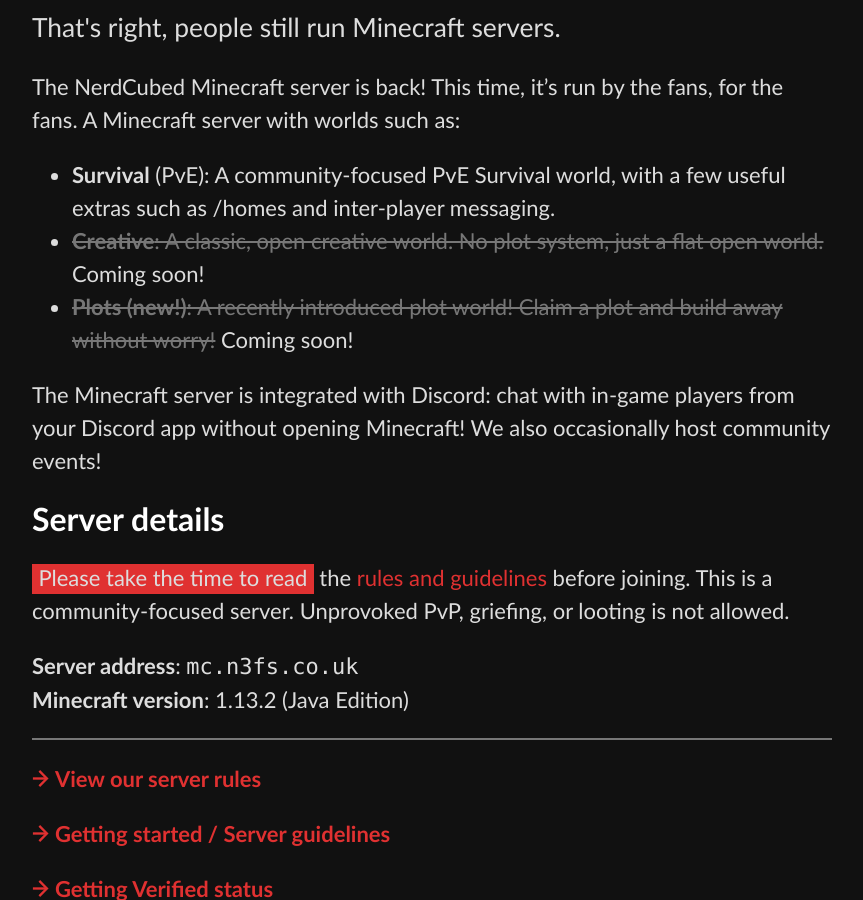
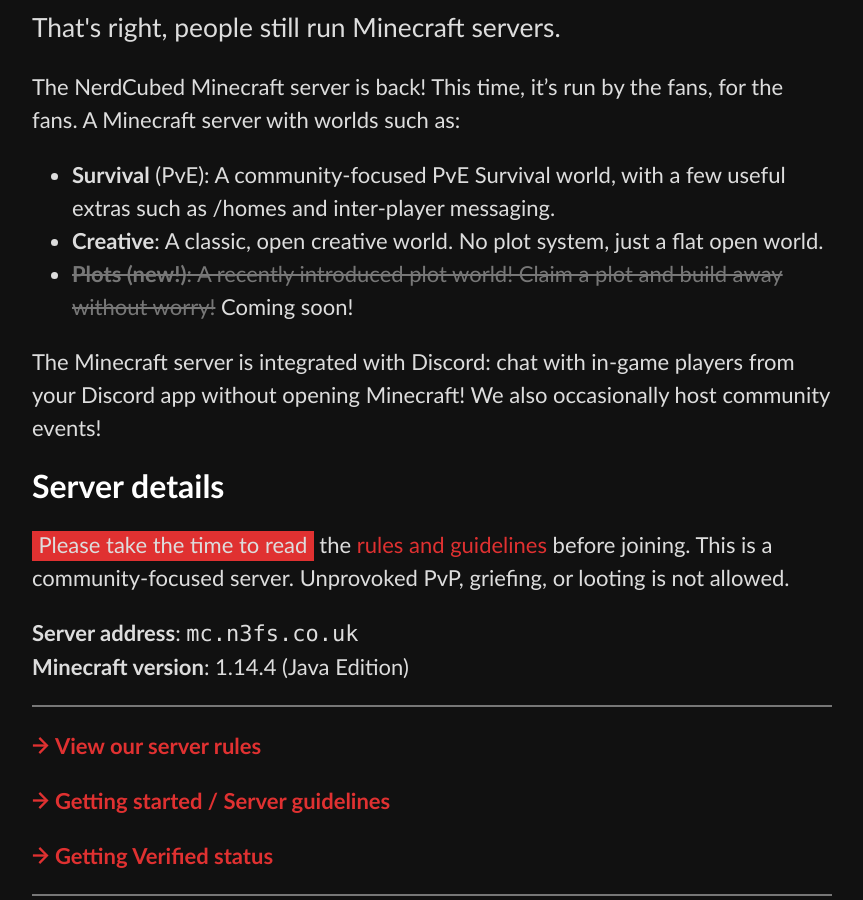
Before and after one commit to N3FS/N3FS-website, a Jekyll site: the page built from minecraft.md, in a window 1280 px wide and 900 px high, scrolled down 341 px. Shown: the whole window, without its empty margins (208-1071 px from the left). Built offline with Jekyll 4.4.1, drawn with Linux system fonts in a browser that asks for light colours.

Commit message:
Update minecraft page
- Correct the addition of the Creative server
- Correct the minecraft version listed

```diff
--- a/minecraft.md
+++ b/minecraft.md
@@ -12,7 +12,7 @@
 The NerdCubed Minecraft server is back! This time, it's run by the fans, for the fans. A Minecraft server with worlds such as:
 
 * **Survival** (PvE): A community-focused PvE Survival world, with a few useful extras such as /homes and inter-player messaging.
-* ~~**Creative**: A classic, open creative world. No plot system, just a flat open world.~~ Coming soon!
+* **Creative**: A classic, open creative world. No plot system, just a flat open world.
 * ~~**Plots (new!)**: A recently introduced plot world! Claim a plot and build away without worry!~~ Coming soon!
 
 The Minecraft server is integrated with Discord: chat with in-game players from your Discord app without opening Minecraft! We also occasionally host community events!
@@ -22,7 +22,7 @@
 *Please take the time to read* the [rules and guidelines](/help/minecraft-guidelines) before joining. This is a community-focused server. Unprovoked PvP, griefing, or looting is not allowed.
 
 **Server address**: `mc.n3fs.co.uk`
-**Minecraft version**: 1.13.2 (Java Edition)
+**Minecraft version**: 1.14.4 (Java Edition)
 
 ----
 
```
